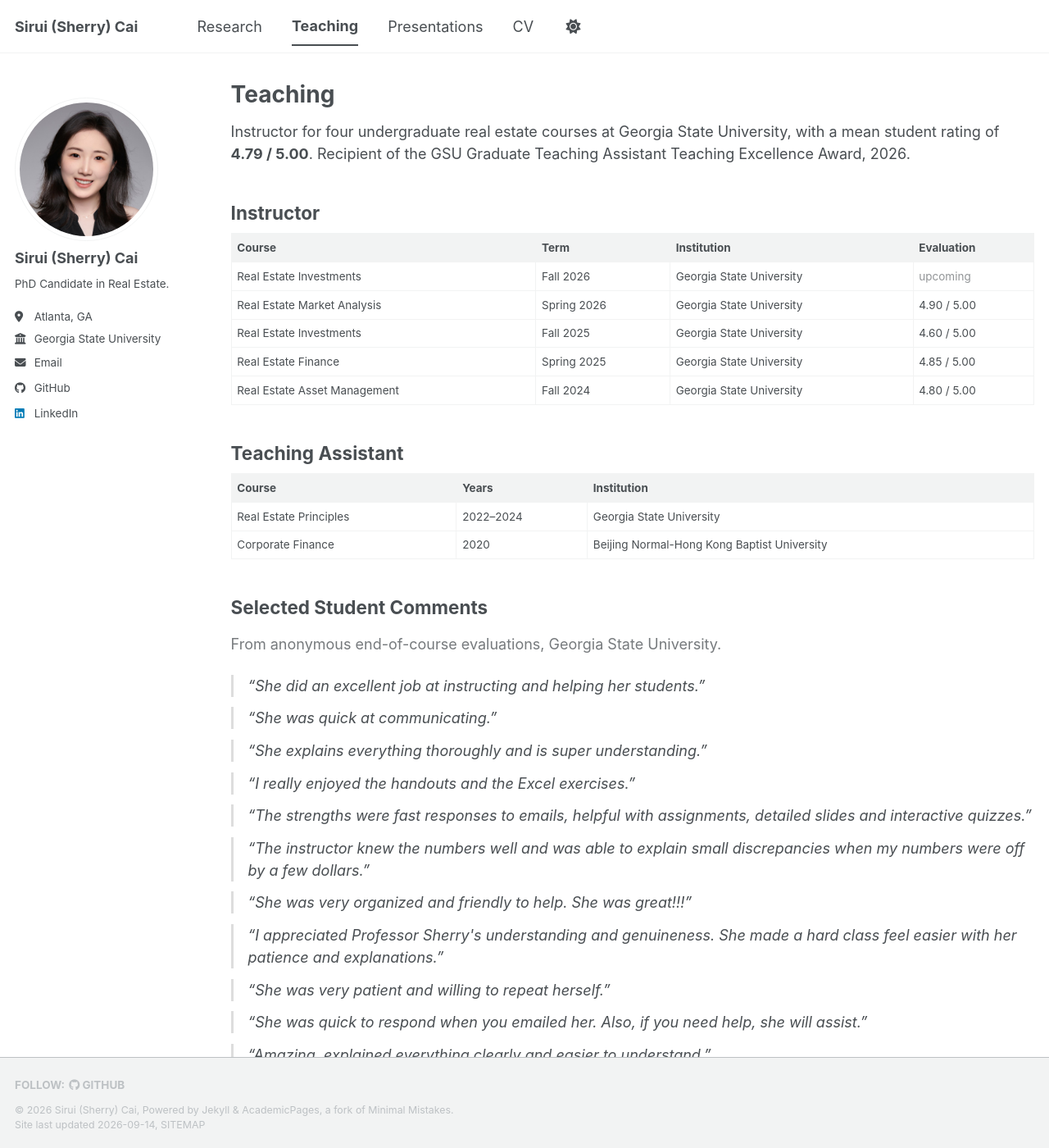
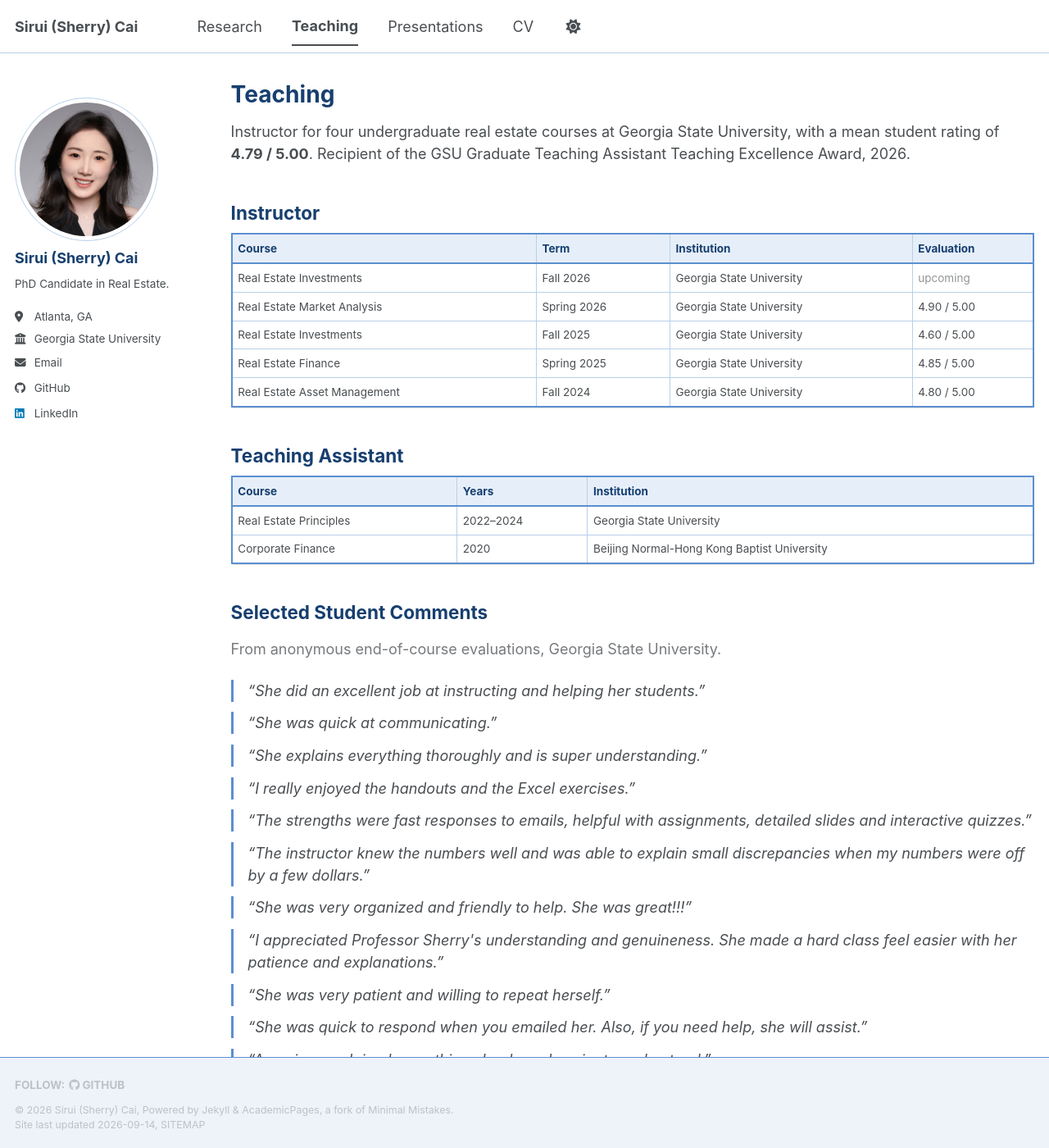
Before and after one commit to siruisherrycai/siruisherrycai.github.io, a Jekyll site: the page built from _pages/teaching.html, in a window 1280 px wide and 1400 px high. Shown: the whole window at 82% size. Built offline with Jekyll 4.4.1, drawn with Linux system fonts in a browser that asks for light colours; a style sheet for code colours, icons or effects is not loaded.

Commit message:
Switch site to a blue color theme with blue-framed tables
Co-Authored-By: Claude Fable 5.1 <noreply@anthropic.com>
Claude-Session: https://claude.ai/code/session_01GVP7j7rkFEyL4QQG4kxtPt

```diff
--- a/_pages/teaching.html
+++ b/_pages/teaching.html
@@ -67,5 +67,5 @@ Graduate Teaching Assistant Teaching Excellence Award, 2026.</p>
 </ul>
 
 <style>
-  .student-comments li { margin: 0 0 .7em 0; padding-left: 1em; border-left: 3px solid #ddd; font-style: italic; }
+  .student-comments li { margin: 0 0 .7em 0; padding-left: 1em; border-left: 3px solid var(--global-table-frame-color); font-style: italic; }
 </style>
--- /dev/null
+++ b/_sass/layout/_custom.scss
@@ -0,0 +1,47 @@
+/* ==========================================================================
+   SITE CUSTOMISATIONS - blue theme accents
+   ========================================================================== */
+
+/* Headings and the site title pick up the deep blue */
+h1, h2, h3,
+.page__title,
+.archive__item-title,
+.masthead .site-title,
+.author__name {
+  color: var(--global-heading-color);
+}
+
+/* Tables: blue outer frame, light-blue inner lines, pale-blue header row */
+table {
+  border: 2px solid var(--global-table-frame-color);
+  border-radius: $border-radius;
+  box-shadow: $box-shadow;
+}
+
+thead {
+  background-color: var(--global-thead-bg-color);
+  border-bottom: 2px solid var(--global-table-frame-color);
+}
+
+th {
+  color: var(--global-thead-text-color);
+  border-right: 1px solid var(--global-table-line-color);
+}
+
+td {
+  border-bottom: 1px solid var(--global-table-line-color);
+  border-right: 1px solid var(--global-table-line-color);
+}
+
+th:last-child, td:last-child {
+  border-right: 0;
+}
+
+tbody tr:last-child td {
+  border-bottom: 0;
+}
+
+/* Quoted student comments on the teaching page */
+.student-comments li {
+  border-left-color: var(--global-table-frame-color);
+}
--- a/_sass/theme/_default_dark.scss
+++ b/_sass/theme/_default_dark.scss
@@ -1,25 +1,28 @@
 /* ==========================================================================
-    DEFAULT THEME - DARK VERSION
+    DEFAULT THEME - DARK VERSION (blue palette)
     ========================================================================== */
 
 /* Color codes used for the theme */
-$primary-color              : #0ea1c5;
+$primary-color              : #5aa2f0;
 $gray                       : #7a8288;
 $dark-gray                  : mix(#000, $gray, 40%);
 $darker-gray                : mix(#000, $gray, 60%);
 $light-gray                 : mix(#fff, $gray, 50%);
 
-$background                 : #474747;
+$background                 : #1e2a3a;
 $background-light           : mix(#fff, $background, 80%);
 $background-lighter         : mix(#fff, $background, 90%);
-$text                       : #ffffff;
-$link                       : #0ea1c5;
-$link-dark                  : mix(#000, $link, 25%);
-$link-light                 : mix(#fff, $link, 25%);
+$text                       : #f1f5fa;
+$link                       : #7db8ff;
+$link-dark                  : mix(#fff, $link, 25%);
+$link-light                 : mix(#000, $link, 20%);
+$frame                      : #5a86bf;
+$line                       : #3a5578;
+$thead-bg                   : #26374e;
 
 /* Color codes used for the site */
 $danger-color               : #ee5f5b;
-$info-color                 : #2f7f93;
+$info-color                 : #1f5fa8;
 $notice-color               : #7a8288;
 $success-color              : #62c462;
 $warning-color              : #f89406;
@@ -38,9 +41,9 @@ $sidebar-screen-min-width   : 1024px;
 html[data-theme="dark"] {
     --global-base-color                 : #{$primary-color};
     --global-bg-color                   : #{$background};
-    --global-footer-bg-color            : #{$background};
-    --global-border-color               : #{$light-gray};
-    --global-dark-border-color          : #{$background-light};
+    --global-footer-bg-color            : #{$thead-bg};
+    --global-border-color               : #{$line};
+    --global-dark-border-color          : #{$frame};
     --global-code-background-color      : #fafafa;
     --global-code-text-color            : #{$darker-gray};
     --global-fig-caption-color          : #{$light-gray};
@@ -50,6 +53,11 @@ html[data-theme="dark"] {
     --global-masthead-link-color        : #{$text};
     --global-masthead-link-color-hover  : #{$primary-color};
     --global-text-color                 : #{$text};
-    --global-text-color-light           : #f3f3f3;
-    --global-thead-color                : #{$background-lighter};
+    --global-text-color-light           : #c9d4e2;
+    --global-thead-color                : #{$thead-bg};
+    --global-heading-color              : #a9cdfa;
+    --global-table-frame-color          : #{$frame};
+    --global-table-line-color           : #{$line};
+    --global-thead-bg-color             : #{$thead-bg};
+    --global-thead-text-color           : #d6e6fb;
 }
--- a/_sass/theme/_default_light.scss
+++ b/_sass/theme/_default_light.scss
@@ -1,17 +1,27 @@
 /* ==========================================================================
-    DEFAULT THEME - LIGHT VERSION
+    DEFAULT THEME - LIGHT VERSION (blue palette)
     ========================================================================== */
 /* Color codes used for the theme */
-$primary-color              : #2f7f93;
+$primary-color              : #1f5fa8;   /* deep blue: buttons, active nav underline */
 $gray                       : #7a8288;
 $dark-gray                  : mix(#000, $gray, 40%);
 $darker-gray                : mix(#000, $gray, 60%);
 $light-gray                 : mix(#fff, $gray, 50%);
 $lighter-gray               : mix(#fff, $gray, 90%);
 
+/* Blue palette */
+$blue-heading               : #173f6f;   /* headings, site title */
+$blue-link                  : #1a63b8;
+$blue-link-hover            : #0f3f7d;
+$blue-link-visited          : #4f7fbf;
+$blue-frame                 : #5b8fcf;   /* table outer frame */
+$blue-line                  : #b8cfe9;   /* table inner lines, rules */
+$blue-thead-bg              : #e6eff9;   /* table header row */
+$blue-footer-bg             : #eef3fa;
+
 /* Color codes used for the site */
 $danger-color               : #ee5f5b;
-$info-color                 : #2f7f93;
+$info-color                 : #1f5fa8;
 $notice-color               : #7a8288;
 $success-color              : #62c462;
 $warning-color              : #f89406;
@@ -30,18 +40,23 @@ $sidebar-screen-min-width   : 1024px;
 :root {
     --global-base-color                 : #{$primary-color};
     --global-bg-color                   : #fff;
-    --global-footer-bg-color            : #f2f3f3;
-    --global-border-color               : #{$lighter-gray};
-    --global-dark-border-color          : #bdc1c4;
-    --global-code-background-color      : #fafafa;
+    --global-footer-bg-color            : #{$blue-footer-bg};
+    --global-border-color               : #{$blue-line};
+    --global-dark-border-color          : #{$blue-frame};
+    --global-code-background-color      : #f6f9fd;
     --global-code-text-color            : #{$darker-gray};
     --global-fig-caption-color          : mix(#fff,  #{$dark-gray}, 25%);
-    --global-link-color                 : #52adc8;
-    --global-link-color-hover           : mix(#000, #2f7f93, 25%);
-    --global-link-color-visited         : mix(#fff, #2f7f93, 25%);
+    --global-link-color                 : #{$blue-link};
+    --global-link-color-hover           : #{$blue-link-hover};
+    --global-link-color-visited         : #{$blue-link-visited};
     --global-masthead-link-color        : #{$dark-gray};
-    --global-masthead-link-color-hover  : mix(#000, #{$gray}, 25%);
+    --global-masthead-link-color-hover  : #{$primary-color};
     --global-text-color                 : #{$dark-gray};
     --global-text-color-light           : #{$light-gray};
-    --global-thead-color                : #{$lighter-gray};
+    --global-thead-color                : #{$blue-thead-bg};
+    --global-heading-color              : #{$blue-heading};
+    --global-table-frame-color          : #{$blue-frame};
+    --global-table-line-color           : #{$blue-line};
+    --global-thead-bg-color             : #{$blue-thead-bg};
+    --global-thead-text-color           : #{$blue-heading};
 }
--- a/assets/css/main.scss
+++ b/assets/css/main.scss
@@ -35,5 +35,6 @@
     "layout/page",
     "layout/archive",
     "layout/sidebar",
-    "layout/json_cv"
+    "layout/json_cv",
+    "layout/custom"
 ;
```
